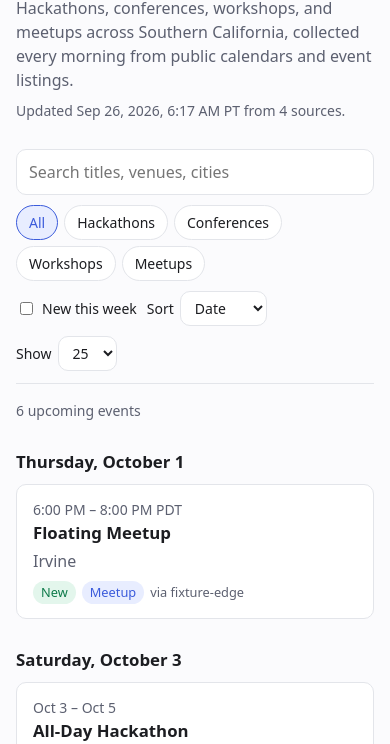
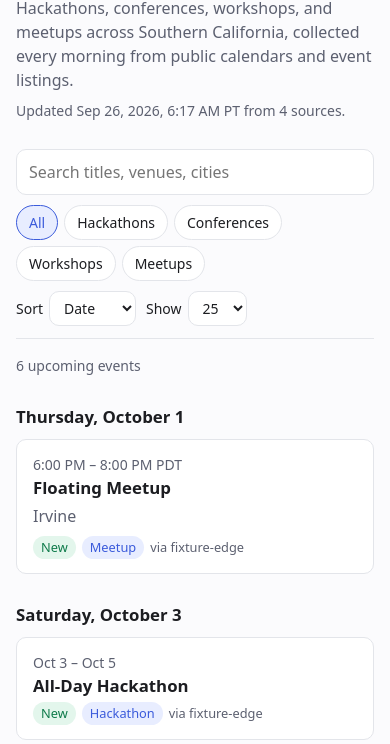
Before and after one commit to joshjyu/eventradar, a website with bundled scripts: page site/public/index.html in a window 390 px wide. Shown: the part 95-839 px from the top of the page. Built offline with nearby package versions, Linux system fonts and the light colour scheme; files whose address does not match are found by name.

Commit message:
feat(site): remove the new-this-week filter

```diff
--- a/site/public/app.js
+++ b/site/public/app.js
@@ -55,15 +55,14 @@ function el(tag, className, text) {
 /**
  * Read the current filters from the controls.
  *
- * @returns {{query: string, kind: string, newOnly: boolean, sort: string,
- *   size: number}} Filters, sort order, and page size (0 for all).
+ * @returns {{query: string, kind: string, sort: string, size: number}}
+ *   Filters, sort order, and page size (0 for all).
  */
 function currentFilters() {
   const pressed = document.querySelector(".chip[aria-pressed='true']");
   return {
     query: $("q").value.trim(),
     kind: pressed ? pressed.dataset.kind : "",
-    newOnly: $("new-only").checked,
     sort: sortOrder($("sort").value),
     size: pageSize($("per-page").value),
   };
@@ -72,8 +71,8 @@ function currentFilters() {
 /**
  * Mirror the filters and page in the address bar so views can be shared.
  *
- * @param {{query: string, kind: string, newOnly: boolean, sort: string,
- *   size: number}} filters Filters, sort order, and page size.
+ * @param {{query: string, kind: string, sort: string, size: number}}
+ *   filters Filters, sort order, and page size.
  * @param {number} shownPage Page being shown.
  */
 function saveFilters(filters, shownPage) {
@@ -81,7 +80,6 @@ function saveFilters(filters, shownPage) {
   if (PROFILE !== "socal-tech") next.set("profile", PROFILE);
   if (filters.query) next.set("q", filters.query);
   if (filters.kind) next.set("kind", filters.kind);
-  if (filters.newOnly) next.set("new", "1");
   if (filters.sort !== "date") next.set("sort", filters.sort);
   if (filters.size !== DEFAULT_PAGE_SIZE) {
     next.set("show", filters.size ? String(filters.size) : "all");
@@ -96,7 +94,6 @@ function saveFilters(filters, shownPage) {
  */
 function restoreFilters() {
   $("q").value = params.get("q") || "";
-  $("new-only").checked = params.get("new") === "1";
   $("sort").value = sortOrder(params.get("sort"));
   const size = pageSize(params.get("show"));
   $("per-page").value = size ? String(size) : "all";
@@ -153,7 +150,7 @@ function card(event, now, withDay) {
 function render(events) {
   const now = new Date();
   const filters = currentFilters();
-  const matched = sortEvents(filterEvents(events, filters, now), filters.sort);
+  const matched = sortEvents(filterEvents(events, filters), filters.sort);
   const view = paginate(matched, filters.size, page);
   page = view.page;
   saveFilters(filters, page);
@@ -234,7 +231,6 @@ async function main() {
     scrollTo({ top: top - controls - 8 });
   };
   $("q").addEventListener("input", refilter);
-  $("new-only").addEventListener("change", refilter);
   $("per-page").addEventListener("change", refilter);
   $("sort").addEventListener("change", refilter);
   $("prev-page").addEventListener("click", () => turn(-1));
--- a/site/public/index.html
+++ b/site/public/index.html
@@ -51,10 +51,6 @@
           <button type="button" class="chip" data-kind="workshop" aria-pressed="false">Workshops</button>
           <button type="button" class="chip" data-kind="meetup" aria-pressed="false">Meetups</button>
         </div>
-        <label class="toggle">
-          <input id="new-only" type="checkbox" />
-          New this week
-        </label>
         <label class="picker">
           Sort
           <select id="sort">
--- a/site/public/lib.js
+++ b/site/public/lib.js
@@ -183,16 +183,13 @@ export function isNew(event, now) {
  * Apply the page's filters.
  *
  * @param {object[]} events Published events.
- * @param {{query?: string, kind?: string, newOnly?: boolean}} filters
- *   Search text, kind, and new-only toggle.
- * @param {Date} now Reference time.
+ * @param {{query?: string, kind?: string}} filters Search text and kind.
  * @returns {object[]} Matching events, in input order.
  */
-export function filterEvents(events, filters, now) {
+export function filterEvents(events, filters) {
   const words = (filters.query || "").toLowerCase().split(/\s+/).filter(Boolean);
   return events.filter((event) => {
     if (filters.kind && !(event.kinds || []).includes(filters.kind)) return false;
-    if (filters.newOnly && !isNew(event, now)) return false;
     if (!words.length) return true;
     const text = [event.title, event.venue, event.address, event.organizer]
       .filter(Boolean)
--- a/site/public/styles.css
+++ b/site/public/styles.css
@@ -152,13 +152,6 @@ input:focus-visible {
   color: var(--accent);
   background: var(--accent-soft);
   border-color: var(--accent);
-}
-
-.toggle {
-  display: flex;
-  gap: 6px;
-  align-items: center;
-  font-size: 0.875rem;
 }
 
 .picker {
```
Also changed, not shown: docs/site.md (+6 -6 lines), site/tests/lib.test.mjs (+9 -4 lines).
